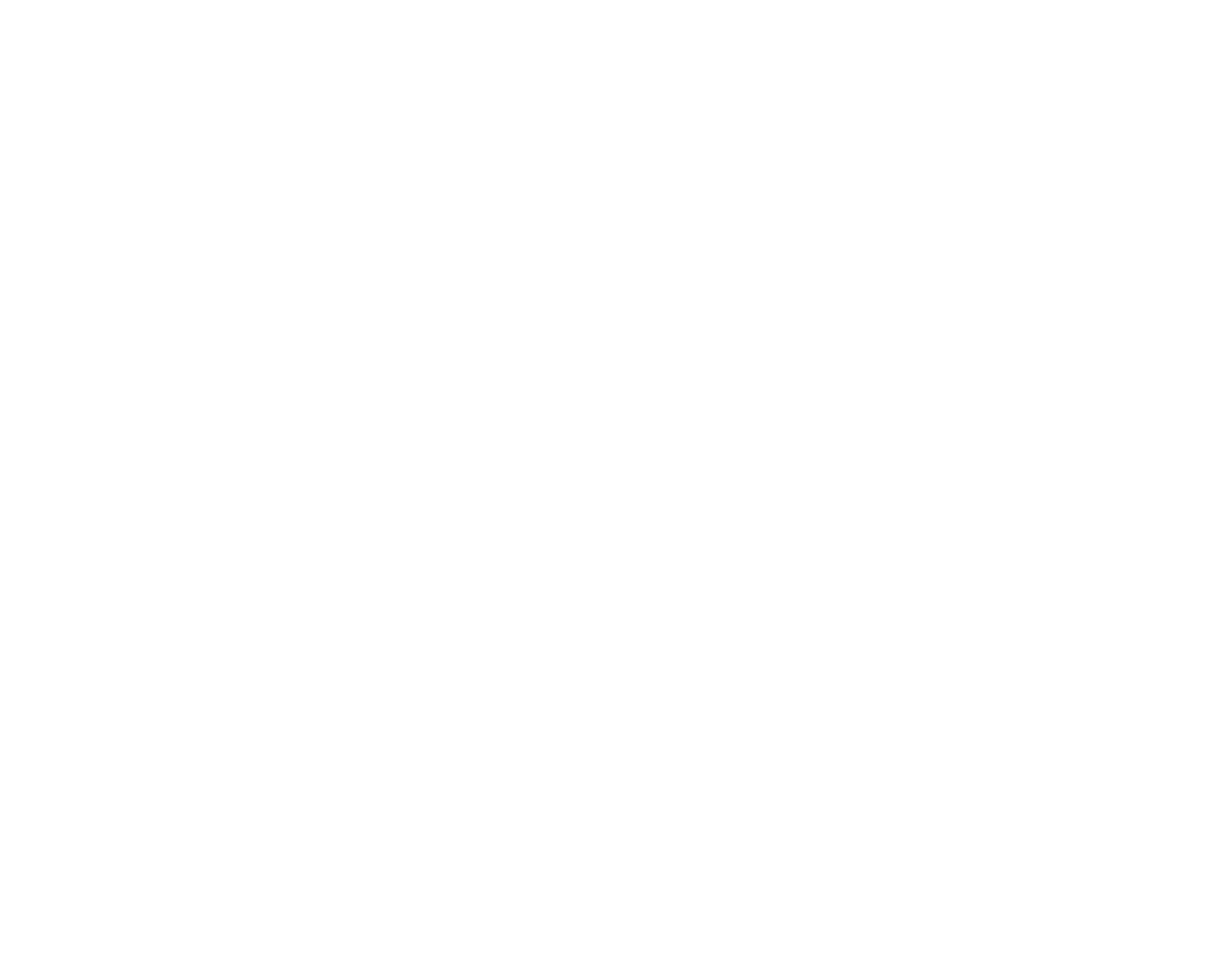
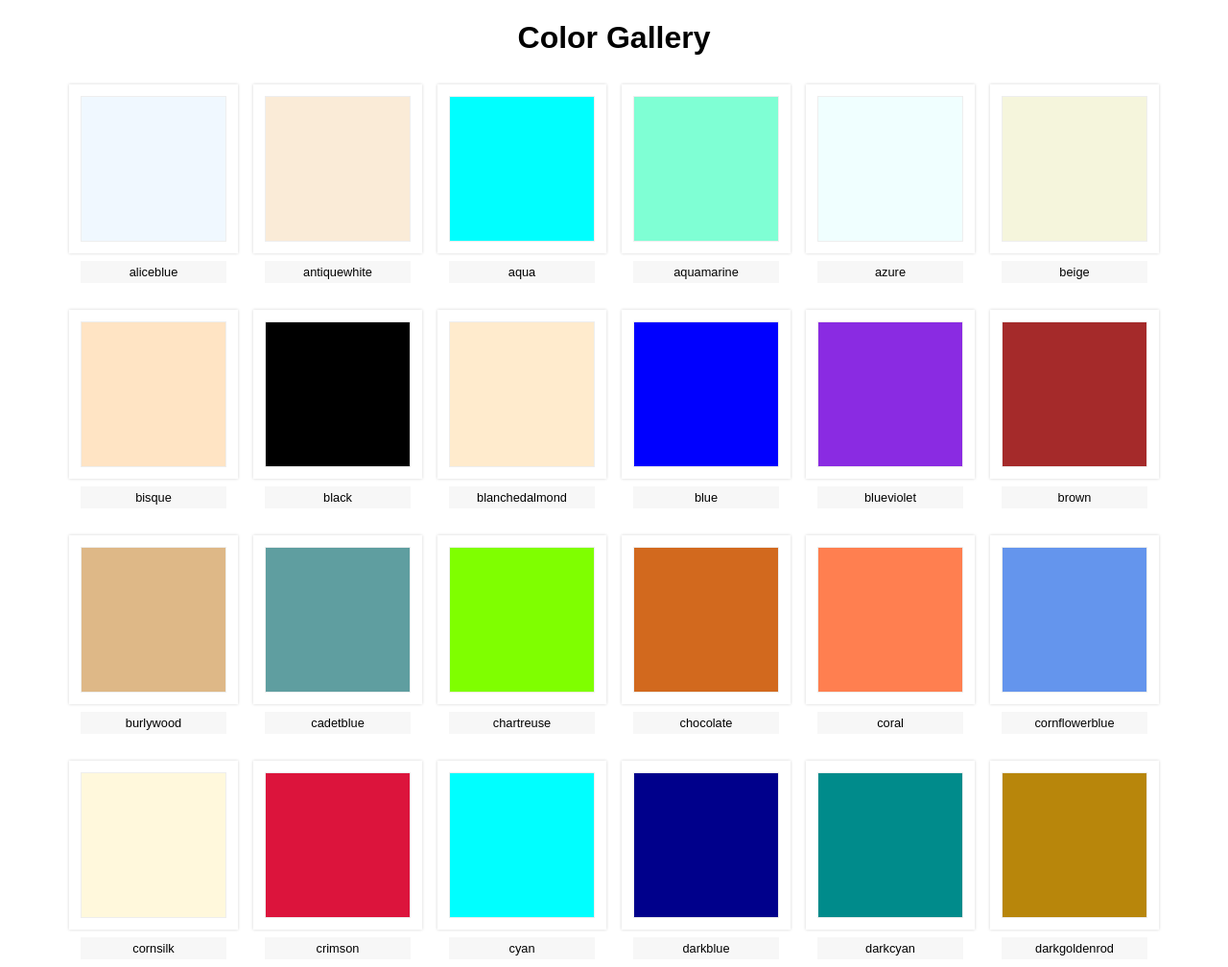
Before and after one commit to anasta-here/color-gallery, a plain HTML site: page index.html in a window 1280 px wide. Shown: the top 1008 px of the page at 96% size. Before the commit the page ends 800 px from the top, so only its background shows below. Drawn offline with Linux system fonts and the light colour scheme.

Commit message:
Completes part 1

```diff
--- a/index.html
+++ b/index.html
@@ -8,6 +8,8 @@
   <link rel="stylesheet" href="style.css">
 </head>
 <body>
+  <h1>Color Gallery</h1>
+  <div id="gallery" class="gallery"></div>
 
   <script src="colors.js"></script>
   <script src="script.js"></script>
--- a/script.js
+++ b/script.js
@@ -0,0 +1,45 @@
+/*
+<div class="color" title="#ff0000">
+  <div class="block" style="background-color: red"></div>
+  <div class="name">Red</div>
+</div>
+*/
+
+function createBlock (name) {
+  const $block = document.createElement('div')
+  $block.classList.add('block')
+  $block.style.backgroundColor = name
+
+  return $block
+}
+
+function createLabel (name) {
+  const $label = document.createElement('div')
+  $label.classList.add('label')
+  $label.textContent = name
+
+  return $label
+}
+
+function createColor (name, hex) {
+  const $color = document.createElement('div')
+  $color.classList.add('color')
+  $color.title = hex
+
+  $color.append(createBlock(name), createLabel(name))
+
+  return $color
+}
+
+function buildGallery (colors) {
+  const $gallery = document.getElementById('gallery')
+  const $fragment = document.createDocumentFragment()
+
+  for (const color in colors) {
+    $fragment.append(createColor(color, colors[color]))
+  }
+
+  $gallery.append($fragment)
+}
+
+buildGallery(colors)
--- a/style.css
+++ b/style.css
@@ -0,0 +1,41 @@
+body {
+  font-family: sans-serif;
+}
+
+h1 {
+  text-align: center;
+}
+
+.gallery {
+  display: flex;
+  flex-wrap: wrap;
+  justify-content: center;
+}
+
+.color {
+  display: grid;
+  justify-content: center;
+  align-content: center;
+
+  margin: 15px;
+  padding: 5px;
+}
+
+.block {
+  width: 150px;
+  height: 150px;
+  margin-bottom: 20px;
+  border: 1px solid #eee;
+  box-shadow:
+    0 0 1px 12px rgb(255, 255, 255),
+    0 0 3px 12px rgba(0,0,0,0.2);
+}
+
+.label {
+  padding: 4px;
+
+  background-color: #f7f7f7;
+  font-size: 0.8rem;
+  font-family: sans-serif;
+  text-align: center;
+}
```
